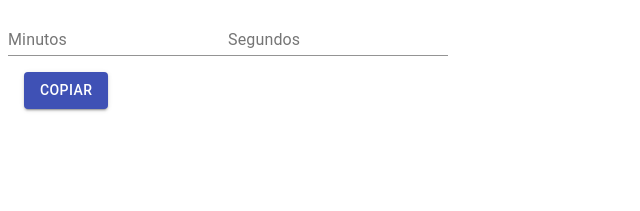
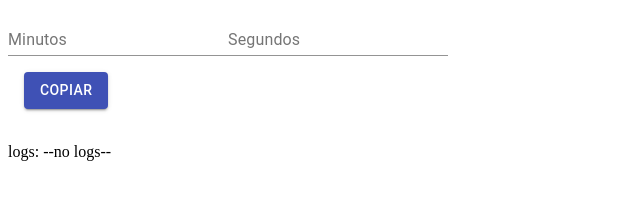
Before and after one commit to ecrseer/YTime2, a Next.js app: page / in a window 1280 px wide. Shown: the top 211 px of the page, without its empty margins (0-640 px from the left). Built offline with nearby package versions, Linux system fonts and the light colour scheme.

Commit message:
loging button

```diff
--- a/components/textMaterial/Sbutton.js
+++ b/components/textMaterial/Sbutton.js
@@ -54,6 +54,8 @@ export default function Sbutton({urlModif}) {
     return (
       <div className={classes.root}>
         {btn}
+        <br/>
+        logs: {mylog}
       </div>
     );
   }
```
